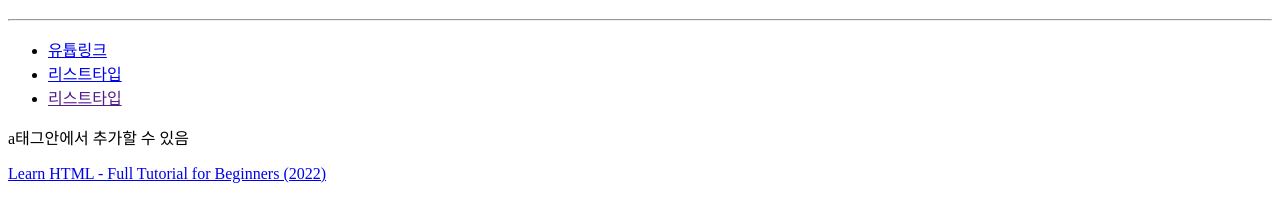
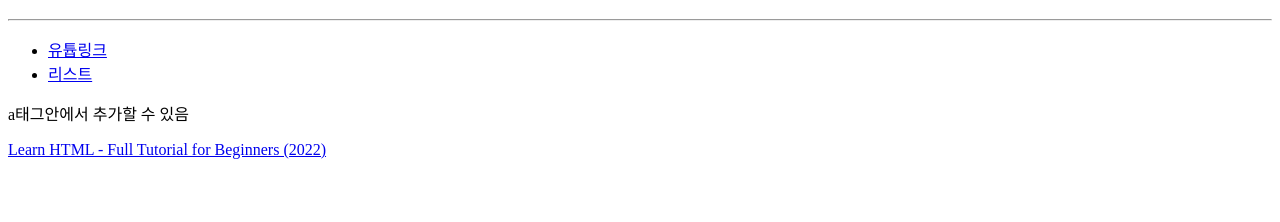
Before and after one commit to edogawac/web, a plain HTML site: page html/03link.html in a window 1280 px wide. Shown: the part 70-292 px from the top of the page. Drawn offline with Linux system fonts and the light colour scheme.

Commit message:
Update 03link.html

```diff
--- a/html/03link.html
+++ b/html/03link.html
@@ -17,8 +17,7 @@
         <ul>
             <!-- href 속성 값에 #섹션아이디로 현재페이지의 섹션으로 바로가기 -->
             <li><a href="#여기에링크">유튭링크</a></li>
-            <li><a href="02lsit_types.html#list">리스트타입</a></li>
-            <li><a href="">리스트타입</a></li>
+            <li><a href="02lsit_types.html#list">리스트</a></li>
         </ul>
     </nav>
 
```
